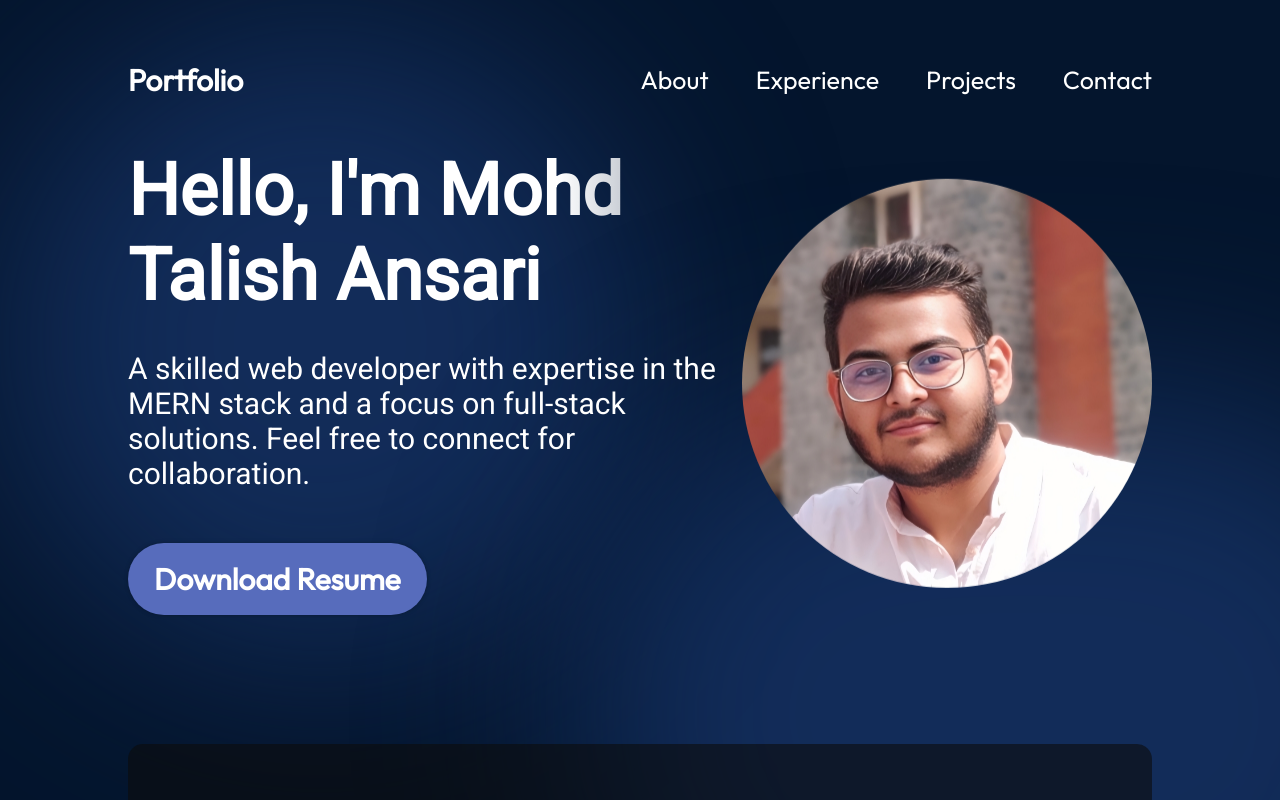
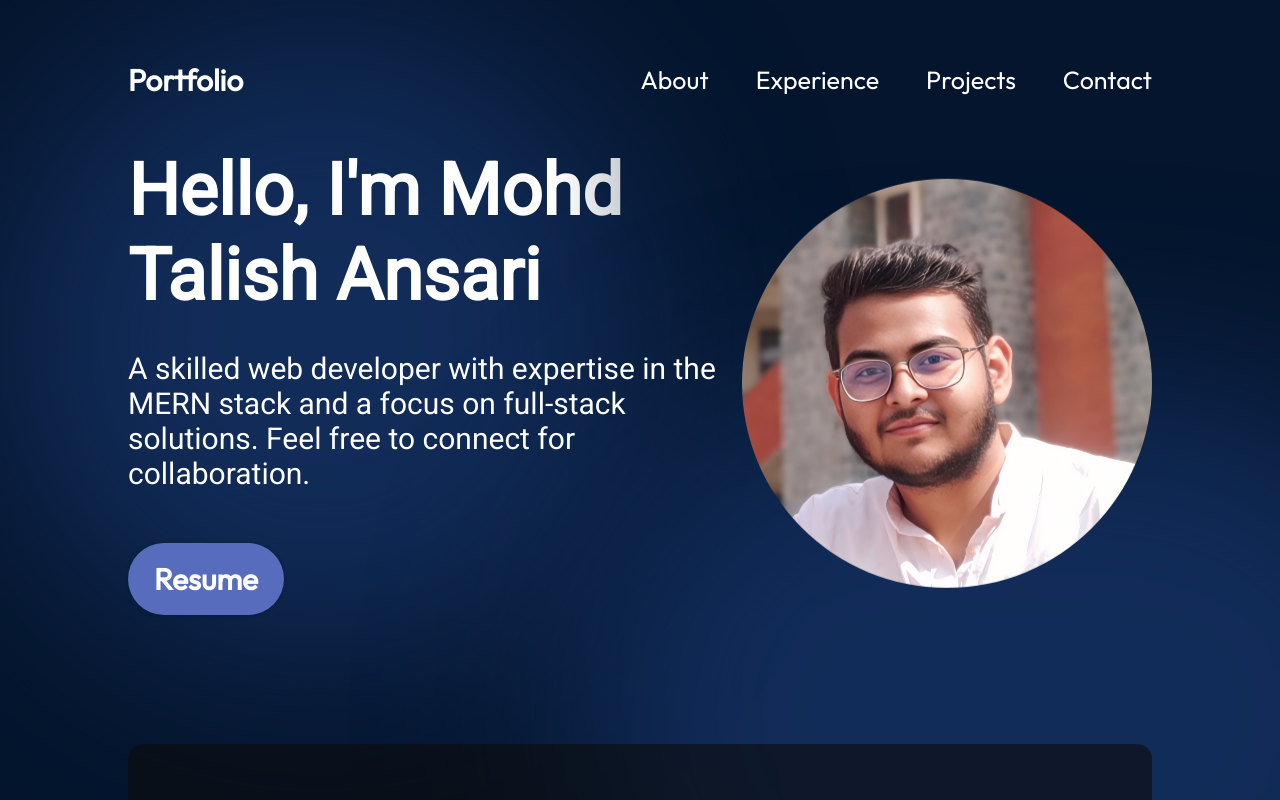
Before and after one commit to Talish1234/portfolio, a React (Vite) app: page / in a window 1280 px wide. Shown: the top 800 px of the page. Built offline with nearby package versions, Linux system fonts and the light colour scheme.

Commit message:
Update Hero.jsx

```diff
--- a/src/components/Hero/Hero.jsx
+++ b/src/components/Hero/Hero.jsx
@@ -11,8 +11,8 @@ export const Hero = () => {
        <p className={styles.description}>
         A skilled web developer with expertise in the MERN stack and a focus on full-stack solutions. Feel free to connect for collaboration.
        </p>
-        <a href="Resume.pdf" download className={styles.contactBtn}>
-          Download Resume
+        <a href="../../../assets/Resume.pdf" download className={styles.contactBtn}>
+          Resume
         </a>
       </div>
       <img
```
